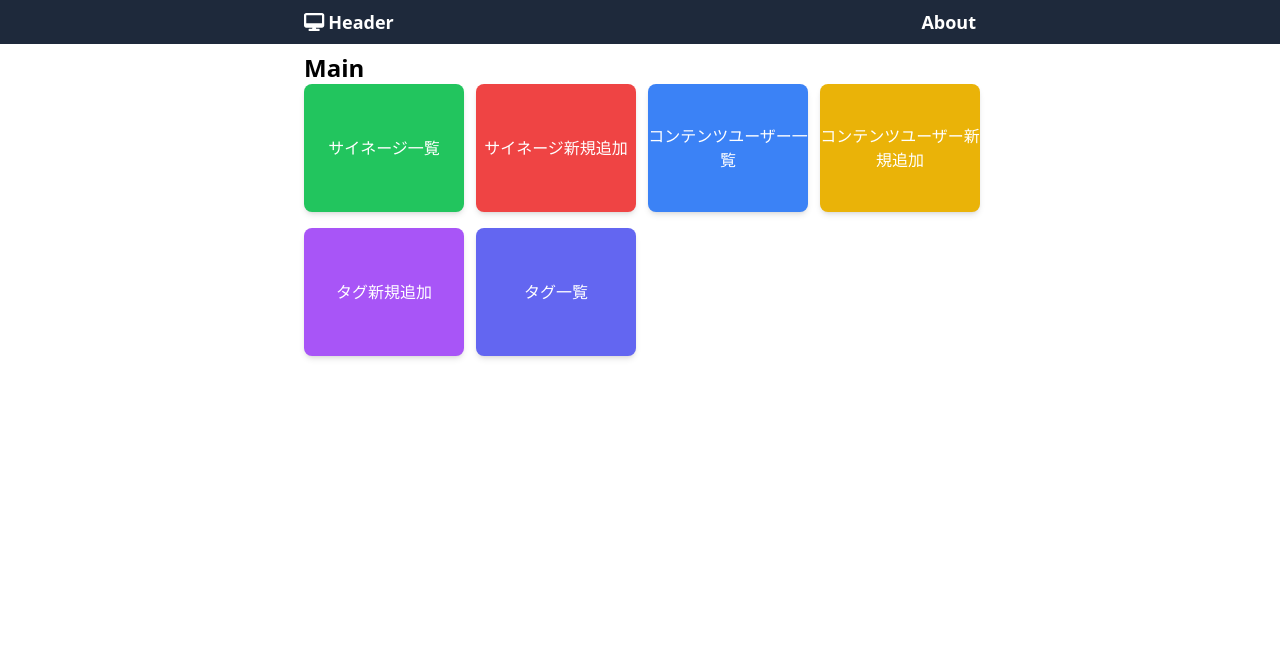
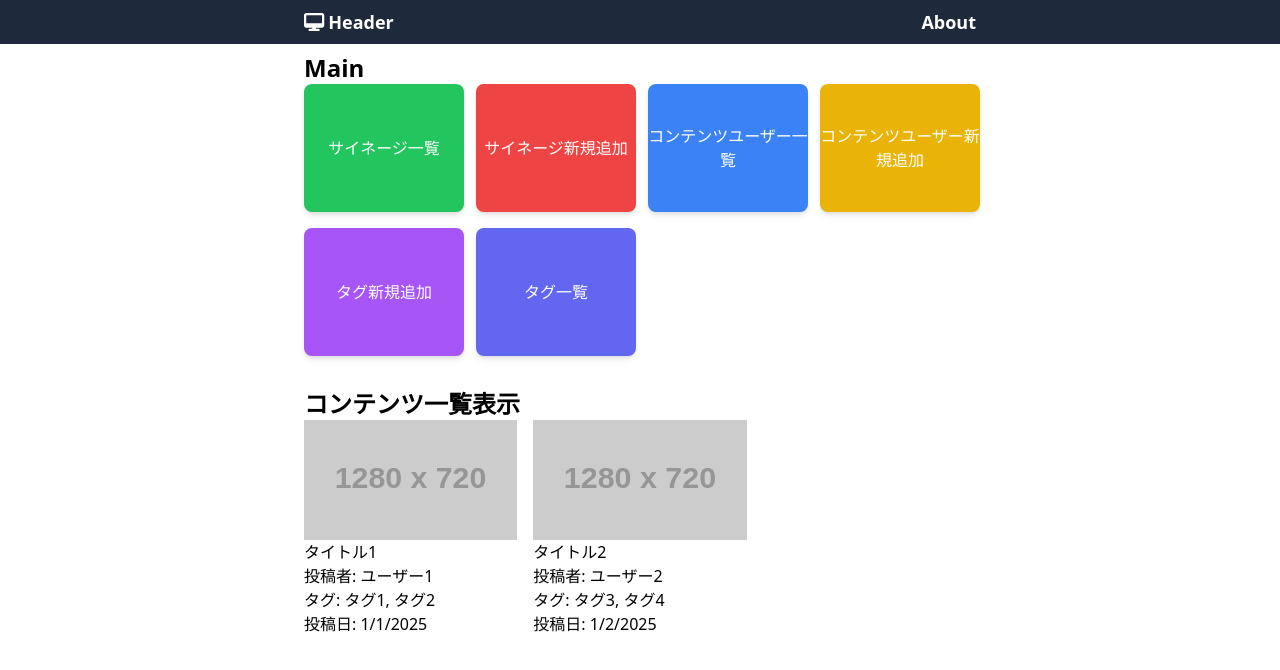
Before and after one commit to ai10pro/digital-signage-app, a Next.js app: page / in a window 1280 px wide. Shown: the top 670 px of the page. Built offline with nearby package versions, Linux system fonts and the light colour scheme.

Commit message:
モックデータの表示に成功

```diff
--- a/next.config.mjs
+++ b/next.config.mjs
@@ -1,4 +1,15 @@
 /** @type {import('next').NextConfig} */
-const nextConfig = {};
+const nextConfig = {
+  images: {
+    remotePatterns: [
+      {
+        protocol: "https",
+        hostname: "placehold.jp",
+      },
+      { protocol: "https", hostname: "placehold.jp" },
+      { protocol: "https", hostname: "images.microcms-assets.io" },
+    ],
+  },
+};
 
 export default nextConfig;
--- /dev/null
+++ b/src/app/_components/ContentSummary.tsx
@@ -0,0 +1,27 @@
+"use Client";
+
+import type { Content } from "@/app/_types/Content";
+import Image from "next/image";
+
+type Props = {
+  content: Content;
+};
+
+const ContentSummary = ({ content }: Props) => {
+  return (
+    <div>
+      <Image
+        src={content.image.url}
+        alt={content.title}
+        width={content.image.width}
+        height={content.image.height}
+      />
+      <h2>{content.title}</h2>
+      <p>投稿者: {content.user.name}</p>
+      <p>タグ: {content.tags.map((tag) => tag.name).join(", ")}</p>
+      <p>投稿日: {new Date(content.createdAt).toLocaleDateString()}</p>
+    </div>
+  );
+};
+
+export default ContentSummary;
--- a/src/app/_mock/dummyContents.ts
+++ b/src/app/_mock/dummyContents.ts
@@ -10,7 +10,7 @@ const dummyPosts: Content[] = [
     },
     image: {
       url: "https://placehold.jp/1280x720.png",
-      with: 1280,
+      width: 1280,
       height: 720,
     },
     tags: [
@@ -34,7 +34,7 @@ const dummyPosts: Content[] = [
     },
     image: {
       url: "https://placehold.jp/1280x720.png",
-      with: 1280,
+      width: 1280,
       height: 720,
     },
     tags: [
--- a/src/app/_types/ContentImage.ts
+++ b/src/app/_types/ContentImage.ts
@@ -1,5 +1,5 @@
 export type ContentImage = {
   url: string;
-  with: number;
+  width: number;
   height: number;
 };
--- a/src/app/page.tsx
+++ b/src/app/page.tsx
@@ -1,7 +1,15 @@
 "use client";
+import { useState, useEffect } from "react";
+import { useRouter } from "next/navigation";
+import type { Content } from "@/app/_types/Content";
 
 import PadButton from "@/app/_components/PadButton";
-import { useRouter } from "next/navigation";
+import ContentSummary from "@/app/_components/ContentSummary";
+
+import dummyPosts from "./_mock/dummyContents";
+
+import { FontAwesomeIcon } from "@fortawesome/react-fontawesome";
+import { faSpinner } from "@fortawesome/free-solid-svg-icons";
 
 const buttonStyles: {
   [key: string]: {
@@ -50,6 +58,8 @@ const buttonStyles: {
 };
 
 const Page: React.FC = () => {
+  const [contents, setContetns] = useState<Content[] | null>(null);
+
   const router = useRouter();
 
   const onClick = (name: string) => {
@@ -59,6 +69,28 @@ const Page: React.FC = () => {
       return;
     }
   };
+
+  useEffect(() => {
+    // 本来はウェブAPIを叩いてデータを取得するが、まずはモックデータを使用
+    // (ネットからのデータ取得をシミュレートして１秒後にデータをセットする)
+    const timer = setTimeout(() => {
+      console.log("ウェブAPIからデータを取得しました (虚言)");
+      setContetns(dummyPosts);
+    }, 1000); // 1000ミリ秒 = 1秒
+
+    // データ取得の途中でページ遷移したときにタイマーを解除する処理
+    return () => clearTimeout(timer);
+  }, []);
+
+  // 投稿データが取得できるまでは「Loading...」を表示
+  if (!contents) {
+    return (
+      <div className="text-gray-500">
+        <FontAwesomeIcon icon={faSpinner} className="mr-1 animate-spin" />
+        Loading...
+      </div>
+    );
+  }
 
   return (
     <main>
@@ -78,6 +110,14 @@ const Page: React.FC = () => {
           )
         )}
       </div>
+
+      {/* コンテンツ一覧表示 */}
+      <div className="text-2xl font-bold mt-8">コンテンツ一覧表示</div>
+      <div className="grid grid-cols-3 gap-4">
+        {contents.map((content) => (
+          <ContentSummary key={content.id} content={content} />
+        ))}
+      </div>
     </main>
   );
 };
```
